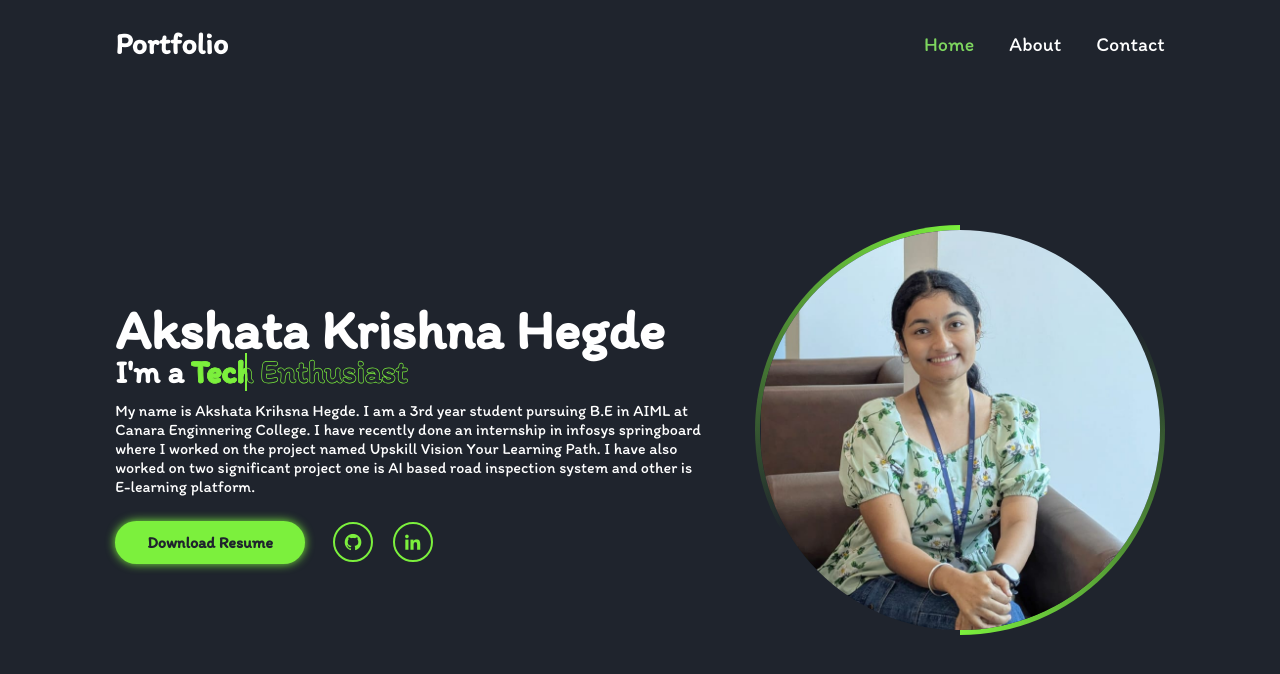
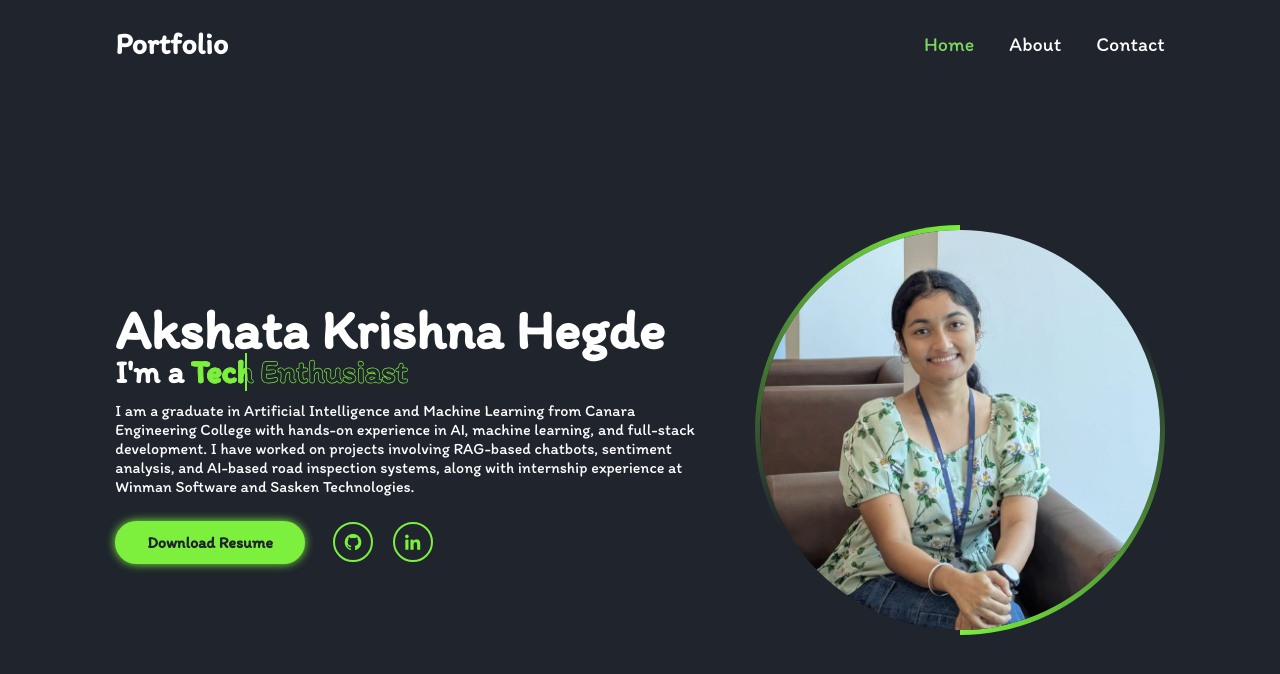
Before and after one commit to AkshataKrishnaHegde/port_folio, a plain HTML site: page index.html in a window 1280 px wide. Drawn offline with nearby package versions, Linux system fonts and the light colour scheme; a web font is replaced by a local one.

Commit message:
Update index.html

```diff
--- a/index.html
+++ b/index.html
@@ -43,12 +43,10 @@
                 </span>
             </h2>
             <p>
-                My name is Akshata Krihsna Hegde. I am a 3rd year student pursuing B.E in AIML at Canara Enginnering College. I have recently done an
-                internship in infosys springboard where I worked on the project named Upskill Vision Your Learning Path. I have also worked on two significant project one is AI based road inspection system and
-                other is E-learning platform.
+                I am a graduate in Artificial Intelligence and Machine Learning from Canara Engineering College with hands-on experience in AI, machine learning, and full-stack development. I have worked on projects involving RAG-based chatbots, sentiment analysis, and AI-based road inspection systems, along with internship experience at Winman Software and Sasken Technologies.
             </p>
             <div class="btn-sci">
-                <a href="Akshata Krishna Hegde Resume____.pdf" class="btn" download="Akshata_Resume.pdf">Download Resume</a>
+                <a href="Akshata Krishna Hegde Resume____.pdf" class="btn" download="Akshata Krishna Hegde Resume____.pdf">Download Resume</a>
             <div class="sci">
                 <a href="https://github.com/AkshataKrishnaHegde" target="_blank"><i class='bx bxl-github' ></i></a>
                 <a href="https://www.linkedin.com/in/akshata-krishna-hegde-660403244/" target="_blank"><i class='bx bxl-linkedin' ></i></a>
```
